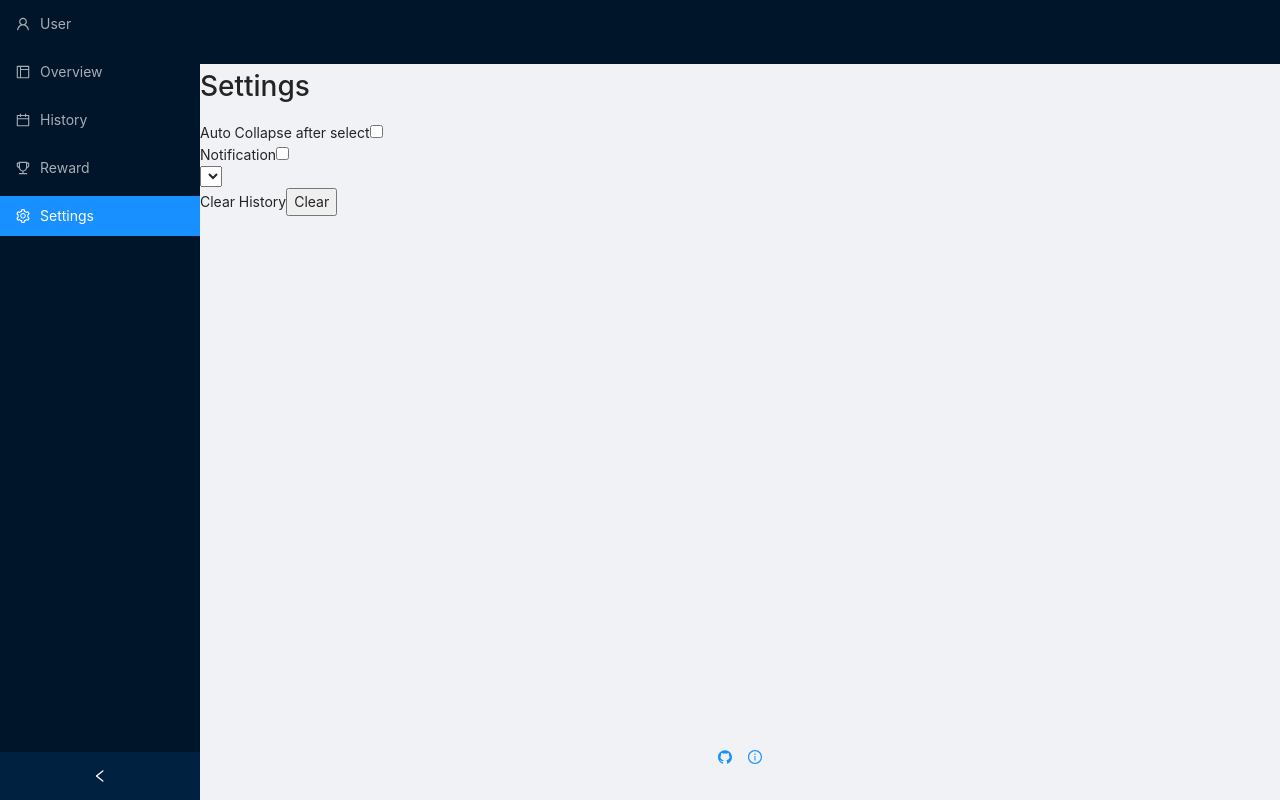
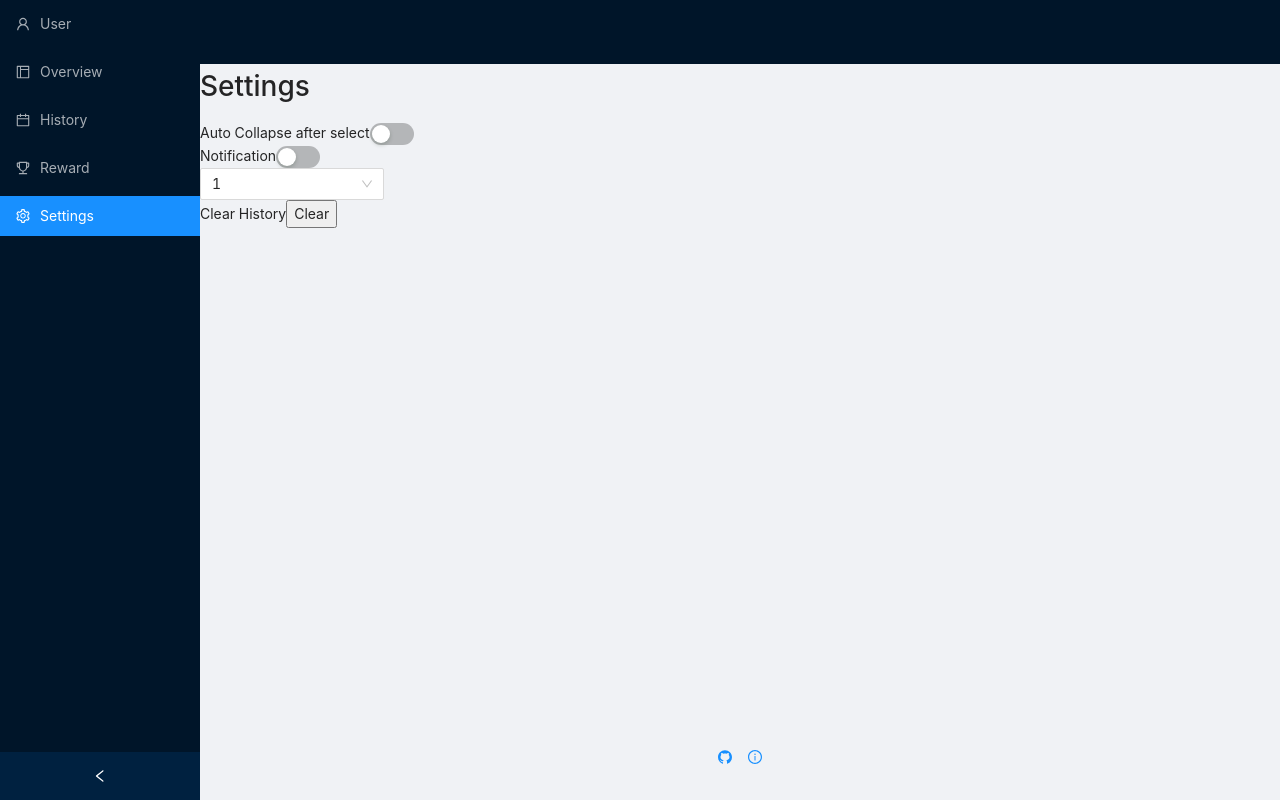
Before and after one commit to MattisZheng/sisyphus_stone, a React (Vite) app: page / in a window 1280 px wide. Both pictures are taken after a click on the item "Settings". Built offline with nearby package versions, Linux system fonts and the light colour scheme.

Commit message:
update readme

```diff
--- a/src/App.tsx
+++ b/src/App.tsx
@@ -1,10 +1,10 @@
 import { useState, useEffect } from "react";
 import { Layout } from "antd";
-import HeaderContent from "./Layouts/HeaderContent";
-import MainContent from "./Layouts/MainContent";
-import FooterContent from "./Layouts/FooterContent";
-import SiderContent from "./Layouts/SiderContent";
-import initFile from "/initFile";
+import HeaderContent from "./layouts/HeaderContent";
+import MainContent from "./layouts/MainContent";
+import FooterContent from "./layouts/FooterContent";
+import SiderContent from "./layouts/SiderContent";
+import initFiles from "./utils/initFiles";
 
 const { Header, Content, Footer, Sider } = Layout;
 
@@ -12,12 +12,6 @@ function App() {
   // check local storage 检查本地存储
   // if !local storage, set initFile 设定初始文件
   // if local storage, load local storage 加载本地存储
-
-  // set initFile to localStorage
-
-  localStorage.setItem("initFile", JSON.stringify(initFile));
-
-  const [data, setData] = useState(JSON.parse(localStorage.getItem("initFile")));
 
   // navigation keys
   const [selectedKeys, setSelectedKeys] = useState(["2"]);
@@ -32,7 +26,7 @@ function App() {
       }}
     >
       <Sider theme="dark" collapsible collapsedWidth="64">
-        <SiderContent theme="dark" selectedKeys={selectedKeys} setSelectedKeys={setSelectedKeys} />
+        <SiderContent selectedKeys={selectedKeys} setSelectedKeys={setSelectedKeys} />
       </Sider>
       <Layout>
         <Header>
--- a/src/layouts/MainContent.tsx
+++ b/src/layouts/MainContent.tsx
@@ -8,7 +8,7 @@ import Settings from "../routes/Settings";
 const MainContent = ({ selectedKeys }) => {
   console.log(selectedKeys);
 
-  const [content, setContent] = useState(<Overview />);
+  const [content, setContent] = useState();
 
   useEffect(() => {
     switch (selectedKeys[0]) {
--- a/src/layouts/SiderContent.tsx
+++ b/src/layouts/SiderContent.tsx
@@ -52,7 +52,7 @@ const SiderContent = ({ selectedKeys, setSelectedKeys }) => {
     }
   };
 
-  return <Menu theme="dark" defaultSelectedKeys={["2"]} selectedKeys={selectedKeys} onClick={handleClick} items={menuItems} />;
+  return <Menu theme="dark" selectedKeys={selectedKeys} onClick={handleClick} items={menuItems} />;
 };
 
 export default SiderContent;
--- a/src/routes/Settings.tsx
+++ b/src/routes/Settings.tsx
@@ -1,4 +1,32 @@
-import { useState } from "react";
+import { useState } from 'react';
+import { Cascader, Switch } from 'antd';
+
+interface Option {
+  value: string;
+  label: string;
+  children?: Option[];
+}
+
+const options: Option[] = [
+  {
+    value: 'light',
+    label: 'Light',
+  },
+  {
+    value: 'dark',
+    label: 'Dark',
+  },
+  {
+    value: 'system',
+    label: 'System',
+  },
+];
+
+function onCheckboxChange(checked: boolean) {
+  // update settings in local storage
+}
+
+const onCascaderChange = (value: string[]) => {};
 
 const Settings = () => {
   // load settings from local storage
@@ -11,20 +39,18 @@ const Settings = () => {
       <form action="">
         <div>
           <label htmlFor="">Auto Collapse after select</label>
-          <input type="checkbox" />
+          <Switch onChange={onCheckboxChange} />
         </div>
         <div>
           <label htmlFor="">Notification</label>
-          <input type="checkbox" />
+          <Switch onChange={onCheckboxChange} />
         </div>
         <div>
-          <select name="Theme" id="">
-            <option value=""></option>
-          </select>
+          <Cascader options={options} onChange={onCascaderChange} defaultValue={[1]} allowClear={false} />
         </div>
         <div>
           <label htmlFor="">Clear History</label>
-          <button>Clear</button>
+          <button onClick={localStorage.clear()}>Clear</button>
         </div>
       </form>
     </main>
--- /dev/null
+++ b/src/utils/initFiles.ts
@@ -0,0 +1,3 @@
+function initFiles(files: string[]): void {}
+
+export default initFiles;
```
Also changed, not shown: 1 other file (tests, documents, lock files or other folders).
